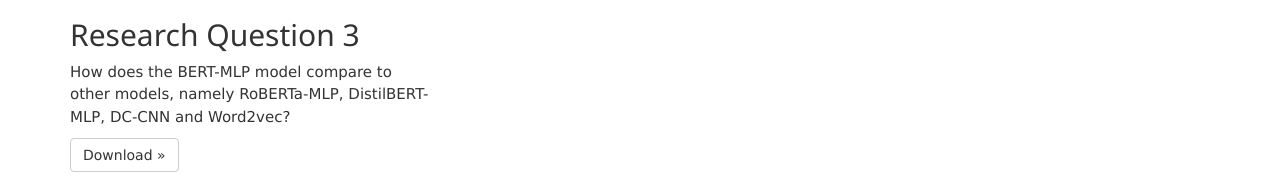
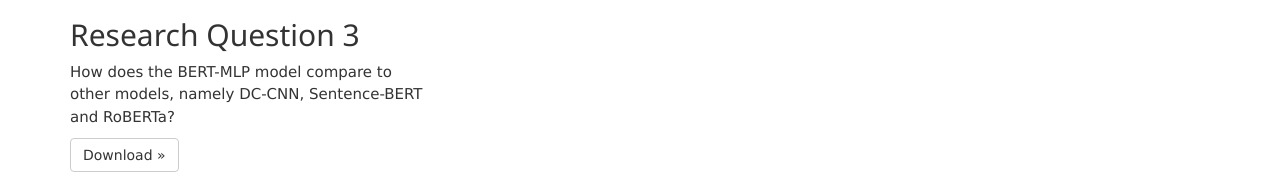
Before and after one commit to smilevo/DupBugRep-Scripts, a plain HTML site: page Artifacts.html in a window 1280 px wide. Shown: the part 434-612 px from the top of the page. Drawn offline with nearby package versions, Linux system fonts and the light colour scheme.

Commit message:
RQ 3 updates
Updated RQ3 wording and the zipped document to download

```diff
--- a/Artifacts.html
+++ b/Artifacts.html
@@ -107,7 +107,7 @@
 		     <div class="col-md-4">
             <h2>Research Question 3</h2>
             <p>
-              How does the BERT-MLP model compare to other models, namely RoBERTa-MLP, DistilBERT-MLP, DC-CNN and Word2vec?
+              How does the BERT-MLP model compare to other models, namely DC-CNN, Sentence-BERT and RoBERTa?
           </p>
             <p>
                 <a class="btn btn-default" href="./Data/RQ3.zip">Download &raquo;</a>
```
Also changed, not shown: 1 other file.
